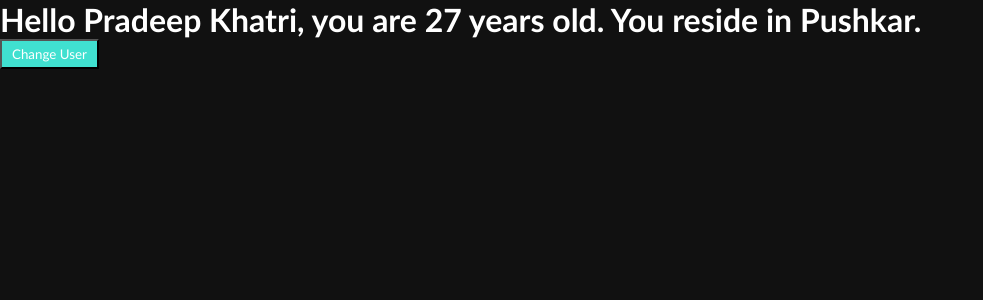
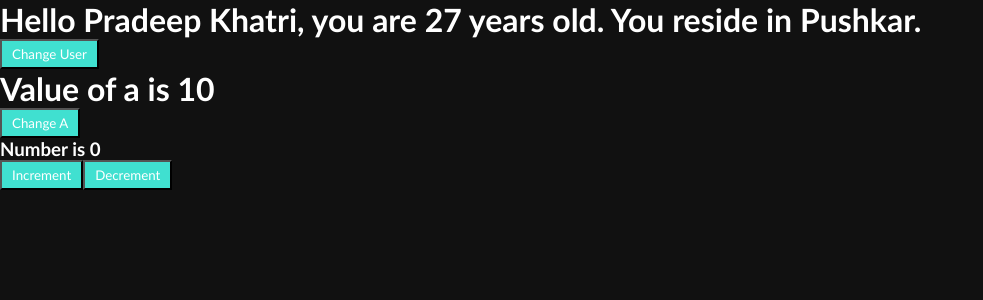
Before and after one commit to Prdp-ktri/REACT, a React (Vite) app in the folder ReactPK/: page / in a window 1280 px wide. Shown: the top 300 px of the page, without its empty margins (0-983 px from the left). Built offline with nearby package versions, Linux system fonts and the light colour scheme.

Commit message:
commiting ReactJS

```diff
--- a/ReactPK/src/App.jsx
+++ b/ReactPK/src/App.jsx
@@ -1,18 +1,38 @@
-import React from "react"
+import React, {useState} from "react"
 
 const App = () => {
 
-  const PK = "Pradeep Khatri"
+  const [num, setNum] = useState(0)
+
+  let PK = "Pradeep Khatri"
   const age = 27
   const place = "Pushkar"
 
+  const [a, setA] = useState(10)
+
   const abc = () => {
-    console.log("Welcome");
+    console.log(PK)
+    PK = "Aryan"
+    console.log(PK)
+  }
+
+  const changeA = ()=>{
+    console.log("chal gya")
+    setA(25)
   }
 
   return <div>
     <h1>Hello {PK}, you are {age} years old. You reside in {place}.</h1>
     <button onClick={abc}>Change User</button>
+
+    <h1>Value of a is {a}</h1>
+    <button onClick={changeA}>Change A</button>
+
+    <div>
+      <h3>Number is {num}</h3>
+      <button onClick={()=>setNum(num+35)}>Increment</button>
+      <button onClick={()=>setNum(num-35)}>Decrement</button>
+    </div>
   </div>
 }
 
```
